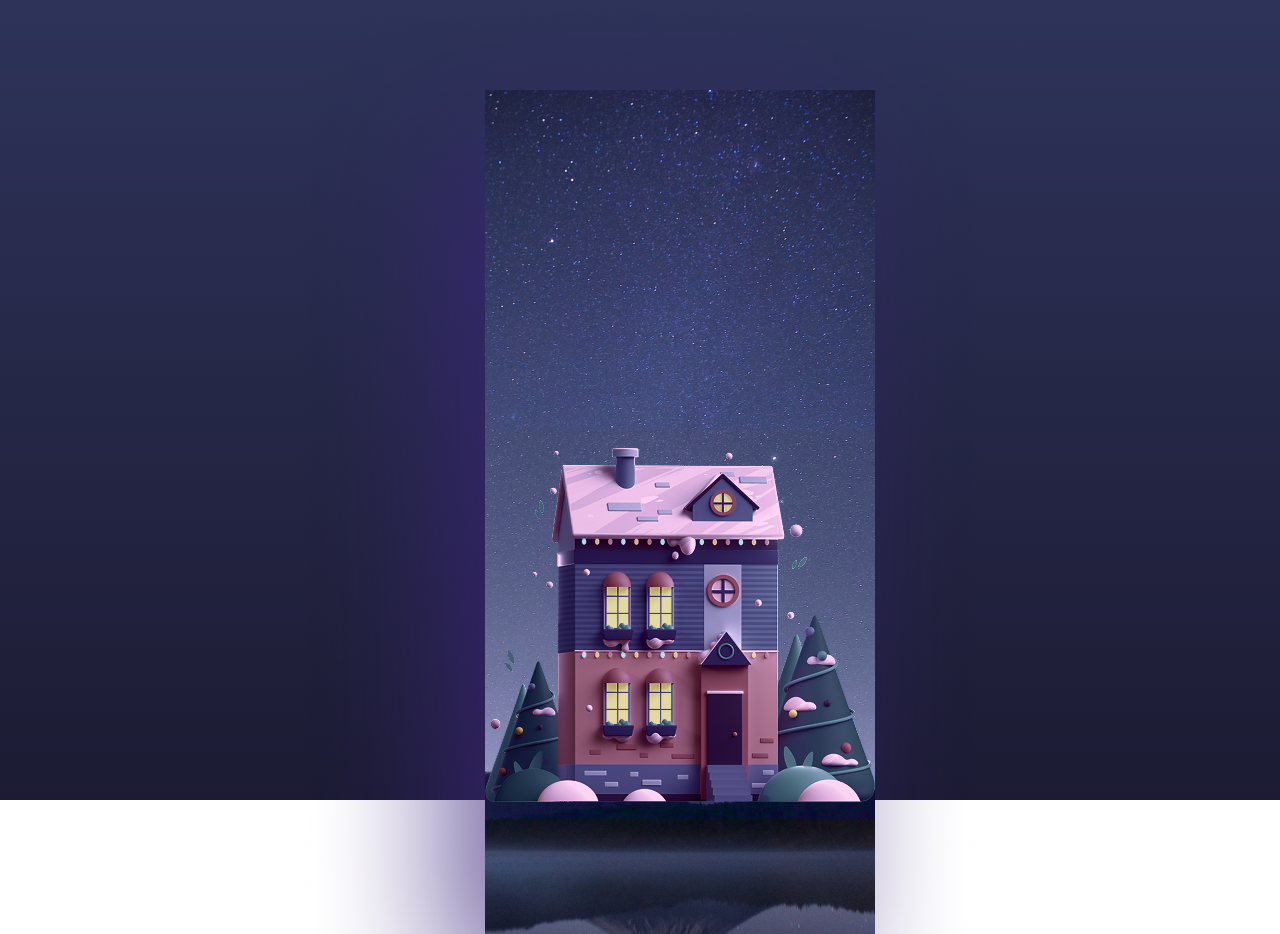
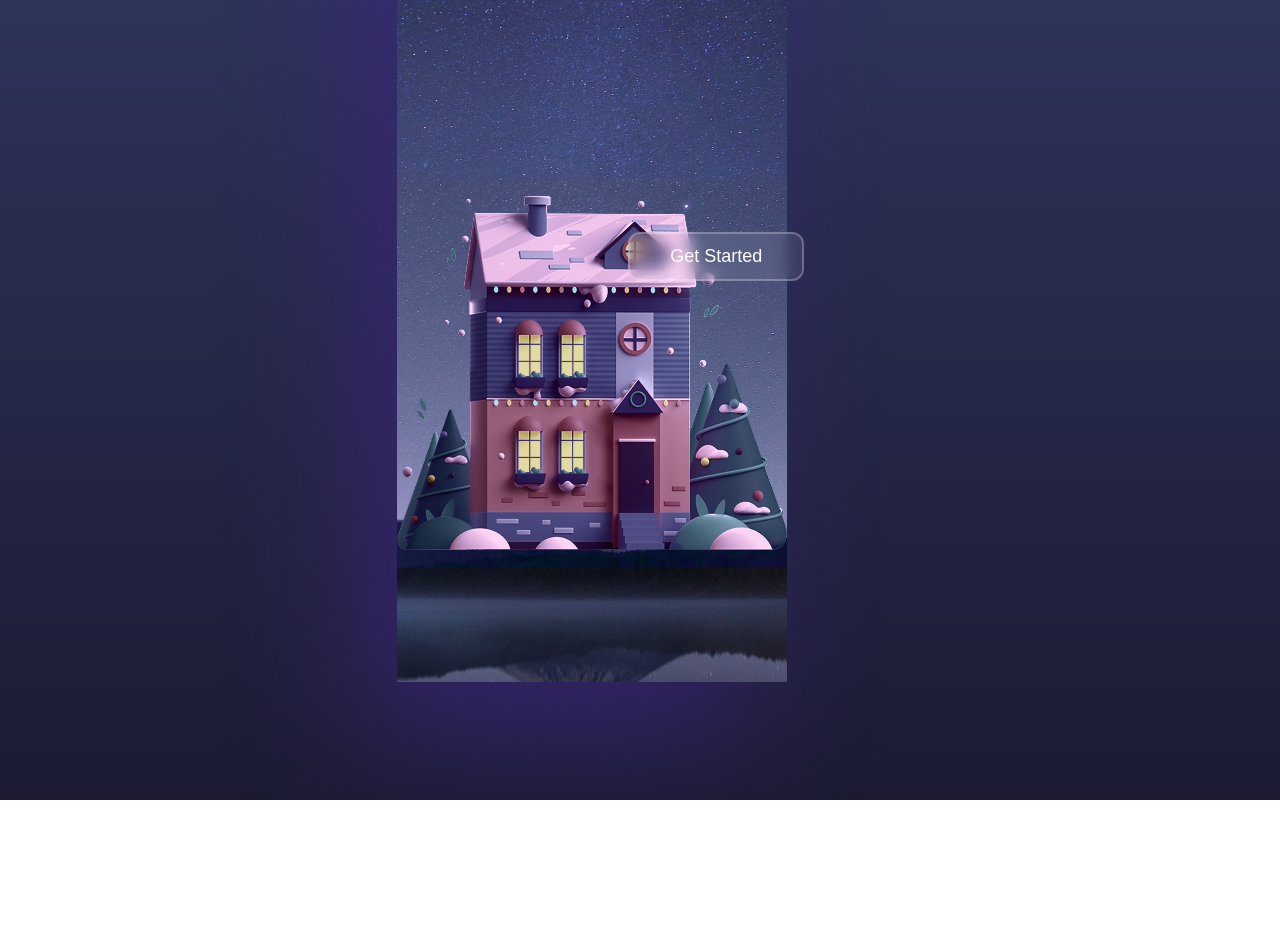
Before and after one commit to TasbeehaKhan9/Weather_App, a plain HTML site: page index.html in a window 1280 px wide. Shown: the top 934 px of the page. After the commit the page ends 800 px from the top, so only its background shows below. Drawn offline with Linux system fonts and the light colour scheme.

Commit message:
updated half

```diff
--- a/index.html
+++ b/index.html
@@ -1,19 +1,22 @@
 <!DOCTYPE html>
 <html lang="en">
+
 <head>
     <meta charset="UTF-8">
     <meta name="viewport" content="width=device-width, initial-scale=1.0">
     <title>Weather App</title>
     <link rel="stylesheet" href="style.css">
 </head>
+
 <body>
-    <div class = "main-div">
+    <div class="main-div">
 
-    <div class="image-div">
+        <div class="image-div">
 
-<img src="image.png" alt="weather">
+            <img src="image.png" class="main-img" alt="weather">
+            <button class="start-btn"  onclick="goNext()">Get Started</button>
 
-    </div>
+        </div>
 
 
 
@@ -25,4 +28,5 @@
 
     <script src="script.js"></script>
 </body>
+
 </html>
--- a/script.js
+++ b/script.js
@@ -0,0 +1,3 @@
+function goNext() {
+    window.location.href = "weather.html";
+}
--- a/style.css
+++ b/style.css
@@ -8,6 +8,10 @@ padding: 0;
     height: 100vh;
     width: 100%;
 background: linear-gradient(180deg, #2E335A 0%, #1C1B33 100%);
+
+overflow-x: hidden;
+overflow-y: hidden;
+
 }
 .image-div{
     background-repeat: no-repeat;
@@ -18,5 +22,56 @@ background: linear-gradient(180deg, #2E335A 0%, #1C1B33 100%);
     align-items: center;
     align-self: center;
     justify-content: center;
+        background: none;
+            position: relative;
+    display: flex;
+    justify-content: center;
+
 
 }
+
+.main-img{
+        position: relative;
+    display: flex;
+    justify-content: center;
+}
+
+
+.start-btn {
+    margin-top: 20px;
+    padding: 12px 40px;
+    background: #ffffff15;
+    border: 2px solid #ffffff40;
+    backdrop-filter: blur(8px);
+    color: white;
+    border-radius: 12px;
+    font-size: 18px;
+    cursor: pointer;
+    transition: 0.3s ease;
+    position: relative;
+    right: 21%;
+    bottom: 40%;
+    margin-top:  30%;
+}
+
+.start-btn:hover {
+    background: #ffffff30;
+    transform: translateY(-3px);
+}
+
+
+
+
+@media (min-width: 1024px) and (max-width: 1366px) {
+    .main-div {
+        height: auto;     /* NO full screen */
+        min-height: 100vh;
+    }
+
+    .image-div {
+        height: 80vh;     /* Perfect fit for laptops */
+        background-size: contain;   /* Image exactly fit hoti hai */
+        /* overflow-x: hidden; */
+/* overflow-y: hidden; */
+    }
+}
```
Also changed, not shown: weather.html (added, +19 -0 lines), weather.js (added, +37 -0 lines).
